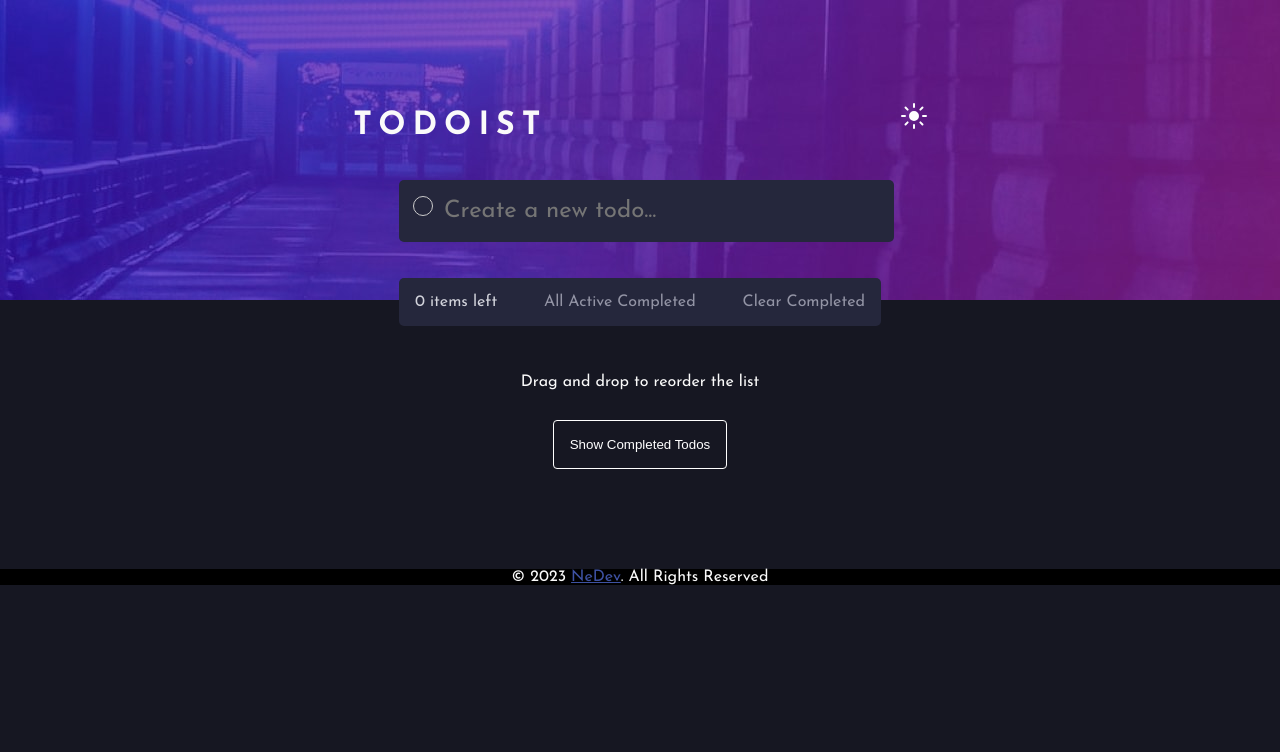
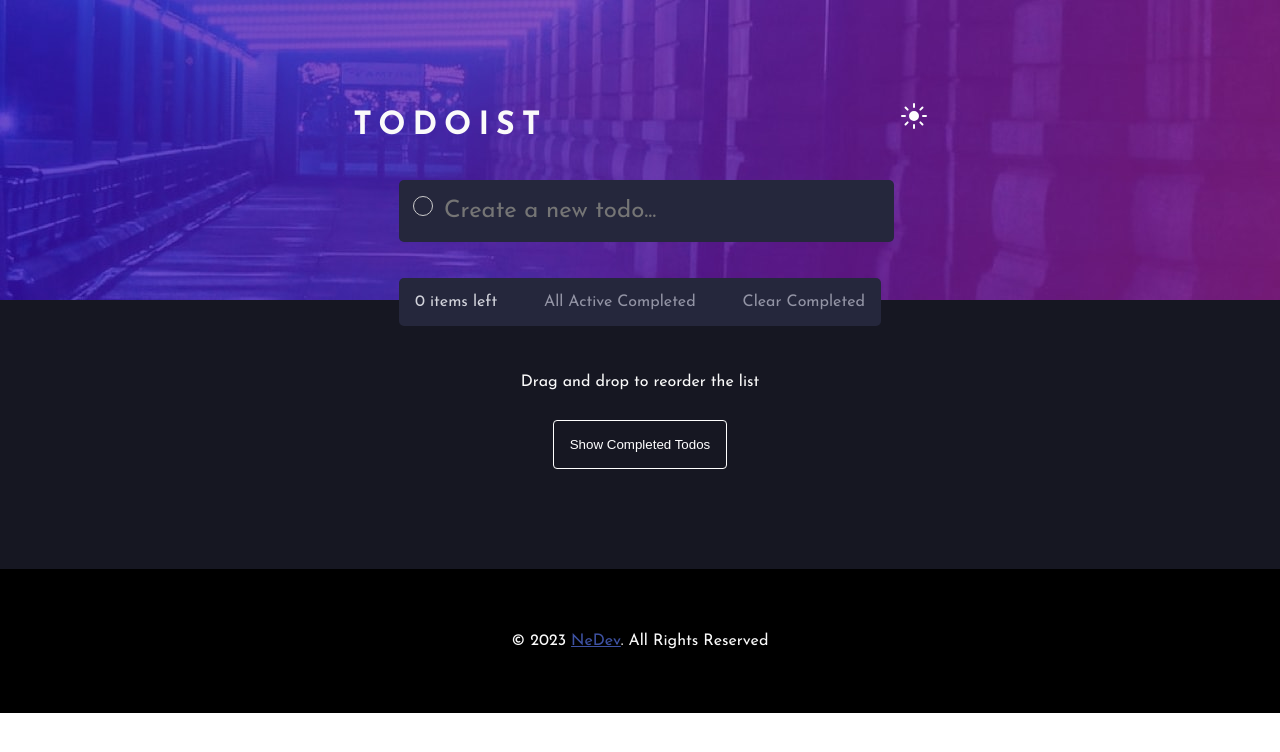
Before and after one commit to Nnenna-udefi/todolist, a React (Create React App) app: page / in a window 1280 px wide. Shown: the top 752 px of the page. Built offline with nearby package versions, Linux system fonts and the light colour scheme.

Commit message:
updated footer

```diff
--- a/src/App.scss
+++ b/src/App.scss
@@ -11,7 +11,7 @@ $light-gray-blue: hsl(234, 39%, 85%);
 $hover-light-grayish-blue: hsl(236, 33%, 92%);
 
 .todo-app {
-  height: 100vh;
+  height: 100%;
   width: 100%;
 
   .drag {
@@ -100,6 +100,7 @@ $hover-light-grayish-blue: hsl(236, 33%, 92%);
     margin-bottom: 0;
     margin-top: 100px;
     background-color: black;
+    padding: 4rem 2rem;
 
     a {
       color: hsl(228, 45%, 44%);
```
